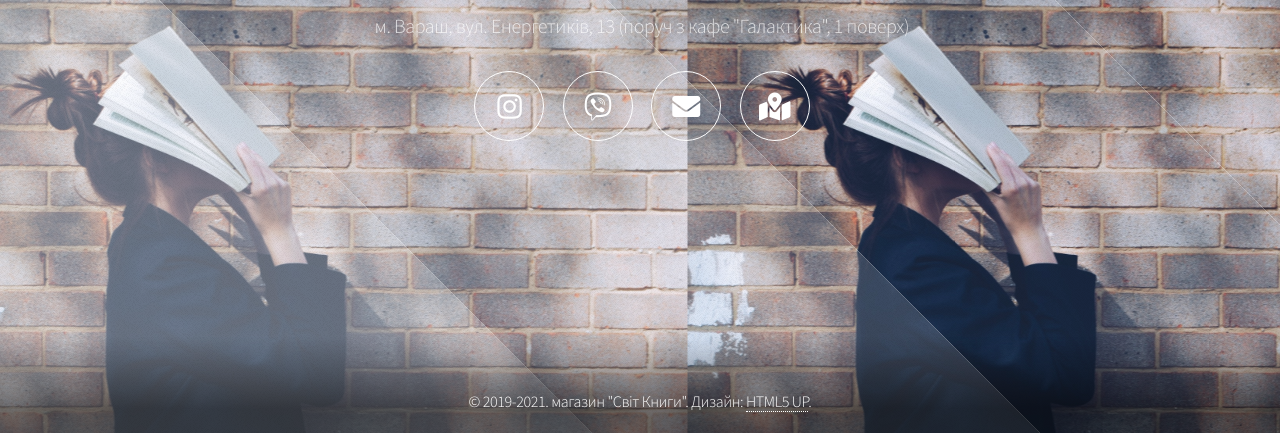
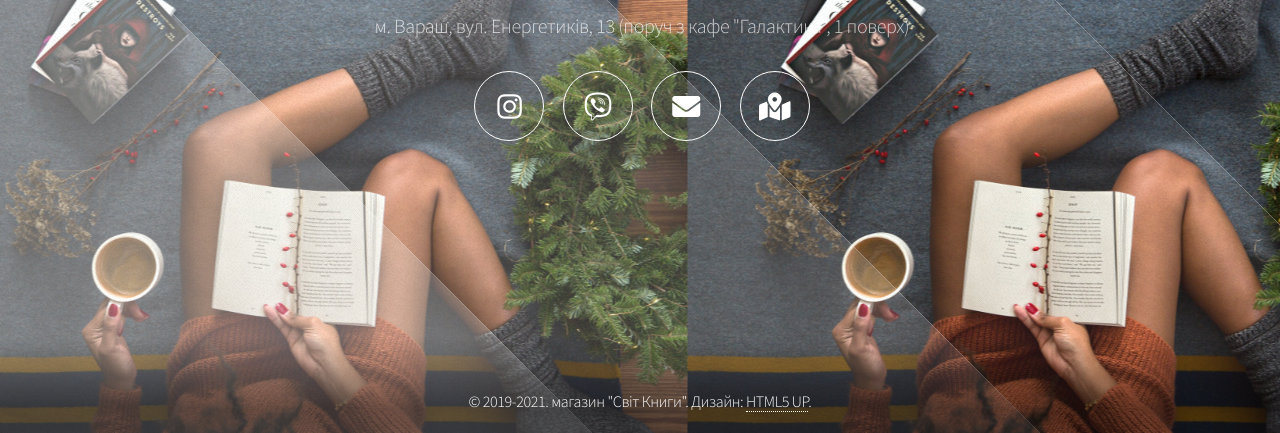
Before and after one commit to lokeez/svitknygy.pp.ua, a plain HTML site: page index.html in a window 1280 px wide. Shown: the part 367-800 px from the top of the page. Drawn offline with Linux system fonts and the light colour scheme.

Commit message:
update bg

```diff
--- a/assets/css/main.css
+++ b/assets/css/main.css
@@ -227,7 +227,7 @@ input, select, textarea {
 	/* Set your background with this */
 
 		/* background: #348cb2 url("images/bg.jpg") bottom left; */
-		background: #348cb2 url("images/siora-photography-unsplash.jpg") bottom left;
+		background: #348cb2 url("images/thought-catalog-unsplash.jpg") bottom left;
 		background-repeat: repeat-x;
 		height: 100%;
 		left: 0;
```
